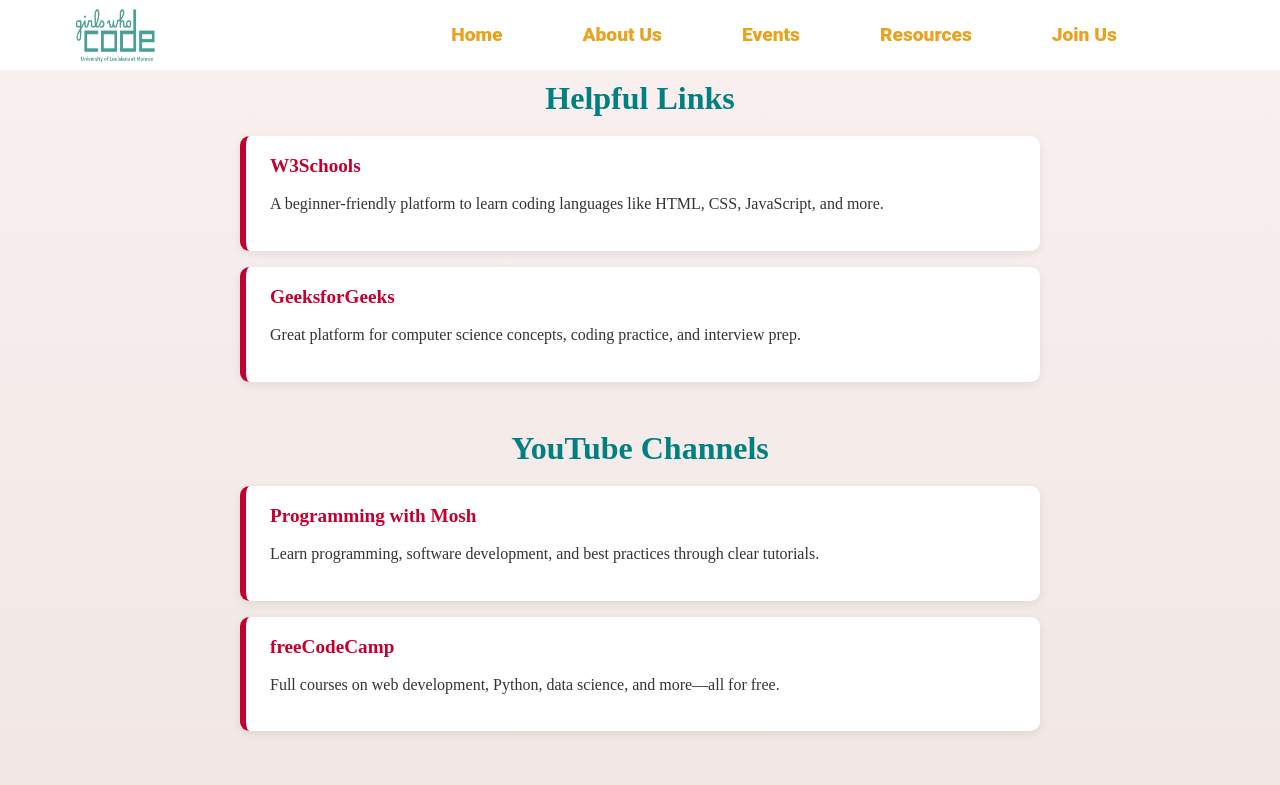
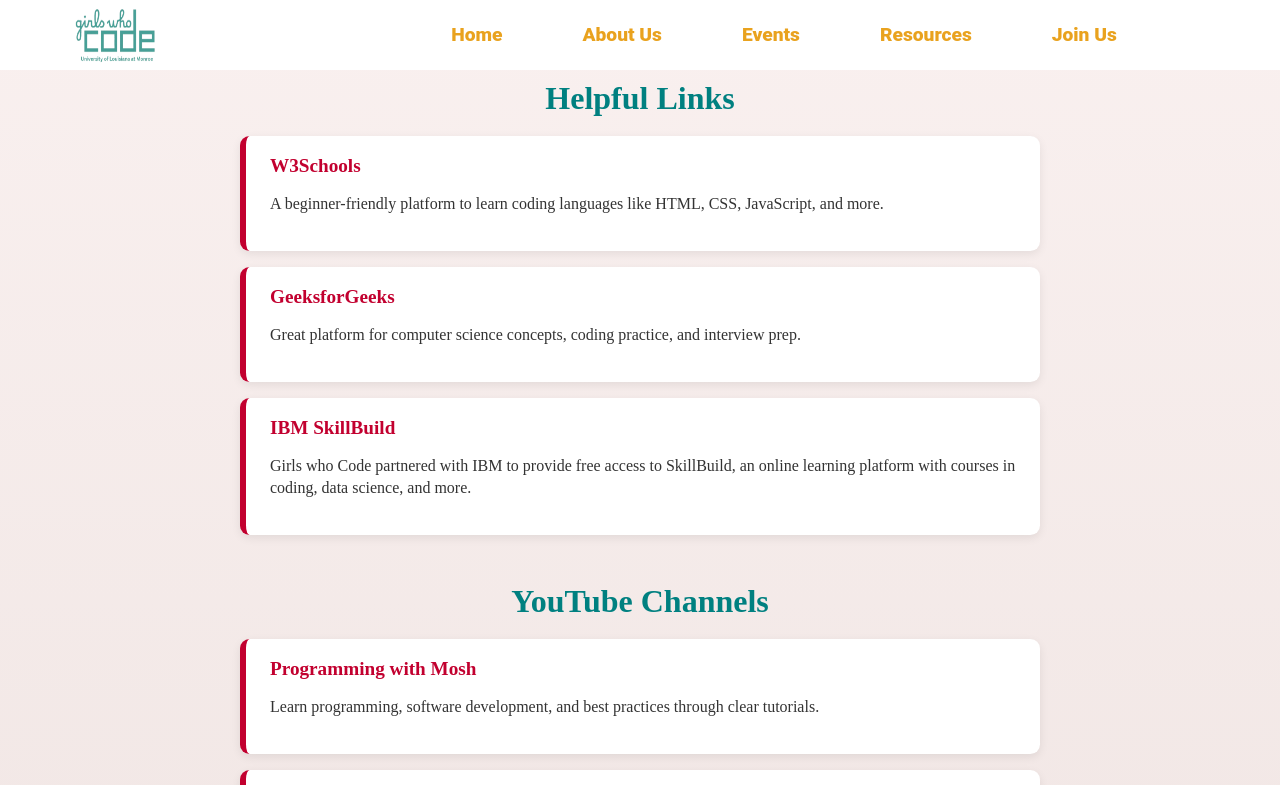
Before and after one commit to gwc-ulm/gwc-website, a React (Create React App) app: page /resources in a window 1280 px wide. Shown: the top 785 px of the page. Built offline with nearby package versions, Linux system fonts and the light colour scheme.

Commit message:
Added resources

```diff
--- a/src/components/ResourcesContent.js
+++ b/src/components/ResourcesContent.js
@@ -14,6 +14,12 @@
       description:
         "Great platform for computer science concepts, coding practice, and interview prep.",
       url: "https://www.geeksforgeeks.org/",
+    },
+    {
+      title: "IBM SkillBuild ",
+      description:
+        "Girls who Code partnered with IBM to provide free access to SkillBuild, an online learning platform with courses in coding, data science, and more.",
+      url: "https://skills.yourlearning.ibm.com/activity/PLAN-9F6D64A63C71",
     },
   ];
 
@@ -60,11 +66,11 @@
 
       <h2 className="section-title">GroupMe</h2>
       <ul className="resource-list">
-          <li className="resource-item">
-            <a target="_blank" rel="noreferrer" href="https://girlswhocode.com/">
-              <p className="resource-description">Join the <strong>Girls Who Code @ULM GroupMe</strong> to access exclusive resources, event updates, and connect with other members!</p>
-            </a>
-          </li>
+        <li className="resource-item">
+          <a target="_blank" rel="noreferrer" href="https://girlswhocode.com/">
+            <p className="resource-description">Join the <strong>Girls Who Code @ULM GroupMe</strong> to access exclusive resources, event updates, and connect with other members!</p>
+          </a>
+        </li>
       </ul>
     </div>
   );
```
